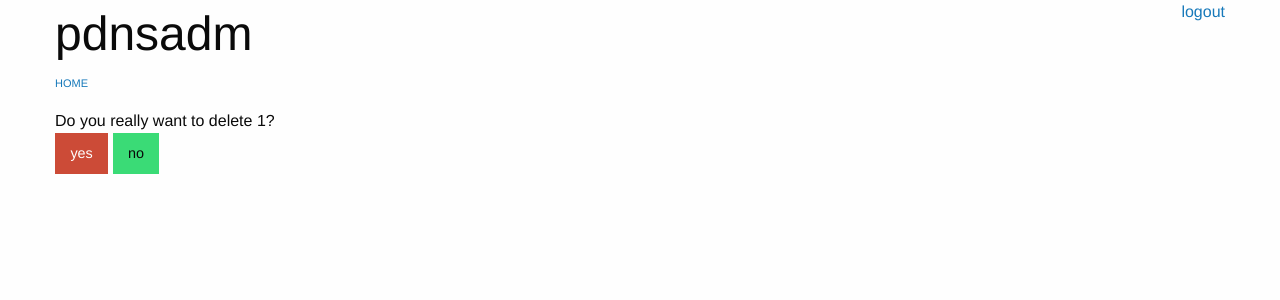
After one commit to Uberspace/dino, a Django app: page /zones/1/delete in a window 1280 px wide. The commit adds this page. Shown: the top 300 px of the page. Run offline with Django 3.2, Linux system fonts and the light colour scheme; some libraries are stand-ins or nearby versions.

Commit message:
add zone delete

```diff
--- /dev/null
+++ b/src/pdnsadm/common/views.py
@@ -0,0 +1,43 @@
+from django.contrib import messages
+from django.http import Http404, HttpResponseRedirect
+from django.views.generic.base import TemplateView
+
+
+class DeleteConfirmView(TemplateView):
+    template_name = "zoneeditor/delete_confirm.html"
+    """ name of the URL argument to use as the primary key """
+    pk_name = 'pk'
+    """ URL to redirect to after deletion or cancellation, see also get_redirect_url() """
+    redirect_url = None
+
+    def post(self, *args, **kwargs):
+        if self.confirmed:
+            self.delete_entity(self.identifier)
+            messages.success(self.request, self.get_success_message())
+
+        return HttpResponseRedirect(self.get_redirect_url())
+
+    def get_context_data(self, **kwargs):
+        context = super().get_context_data(**kwargs)
+        context['identifier'] = self.identifier
+        return context
+
+    @property
+    def identifier(self):
+        return self.kwargs[self.pk_name]
+
+    @property
+    def confirmed(self):
+        return self.request.POST.get('confirm') == 'true'
+
+    def get_success_message(self):
+        return f'{self.identifier} has been deleted.'
+
+    def get_redirect_url(self):
+        if self.redirect_url:
+            return self.redirect_url
+        else:
+            raise NotImplementedError()
+
+    def delete_entity(self, pk):
+        raise NotImplementedError()
--- a/src/pdnsadm/pdns_api/__init__.py
+++ b/src/pdnsadm/pdns_api/__init__.py
@@ -28,6 +28,9 @@ class pdns():
 
         self._server.create_zone(name, kind, nameservers)
 
+    def delete_zone(self, name):
+        self._server.delete_zone(name)
+
     def get_records(self, zone):
         zone = self._server.get_zone(zone)
         if zone is None:
--- /dev/null
+++ b/src/pdnsadm/zoneeditor/templates/zoneeditor/delete_confirm.html
@@ -0,0 +1,11 @@
+{% extends 'base.html' %}
+
+{% block content %}
+Do you really want to delete {{ identifier }}?
+
+<form method="POST">
+    {% csrf_token %}
+    <button type="submit" class="button alert" name="confirm" value="true">yes</button>
+    <button type="submit" class="button success" name="confirm" value="false">no</button>
+</form>
+{% endblock %}
--- a/src/pdnsadm/zoneeditor/templates/zoneeditor/zone_list.html
+++ b/src/pdnsadm/zoneeditor/templates/zoneeditor/zone_list.html
@@ -12,7 +12,8 @@
 <table>
     <thead>
         <tr>
-            <th width="200">Name</th>
+            <th>Name</th>
+            <th width="200"></th>
         </tr>
     </thead>
     <tbody>
@@ -21,6 +22,9 @@
             <td>
                 <a href="{% url 'zoneeditor:zone_detail' zone=zone.name %}">{{ zone.name }}</a>
             </td>
+            <td>
+                <a href="{% url 'zoneeditor:zone_delete' zone=zone.name %}" class="button tiny alert">delete</a>
+            </td>
         </tr>
         {% endfor %}
     </tbody>
--- a/src/pdnsadm/zoneeditor/urls.py
+++ b/src/pdnsadm/zoneeditor/urls.py
@@ -9,4 +9,5 @@ urlpatterns = [
     path('zones/create', views.ZoneCreateView.as_view(), name="zone_create"),
     path('zones/<zone>', RedirectView.as_view(pattern_name='zoneeditor:zone_records', permanent=False), name="zone_detail"),
     path('zones/<zone>/records', views.ZoneRecordsView.as_view(), name="zone_records"),
+    path('zones/<zone>/delete', views.ZoneDeleteView.as_view(), name="zone_delete"),
 ]
--- a/src/pdnsadm/zoneeditor/views.py
+++ b/src/pdnsadm/zoneeditor/views.py
@@ -3,10 +3,11 @@ from django.conf import settings
 from django.contrib.auth.mixins import LoginRequiredMixin
 from django.core.validators import RegexValidator, URLValidator
 from django.http import Http404
-from django.shortcuts import reverse
+from django.urls import reverse, reverse_lazy
 from django.views.generic.base import TemplateView
 from django.views.generic.edit import FormView
 
+from pdnsadm.common.views import DeleteConfirmView
 from pdnsadm.pdns_api import PDNSError, PDNSNotFoundException, pdns
 
 
@@ -109,3 +110,11 @@ class ZoneRecordsView(PDNSDataView, LoginRequiredMixin, TemplateView):
             return pdns().get_records(self.zone_name)
         except PDNSNotFoundException:
             raise Http404()
+
+
+class ZoneDeleteView(DeleteConfirmView):
+    pk_name = 'zone'
+    redirect_url = reverse_lazy('zoneeditor:zone_list')
+
+    def delete_entity(self, pk):
+        pdns().delete_zone(pk)
```
